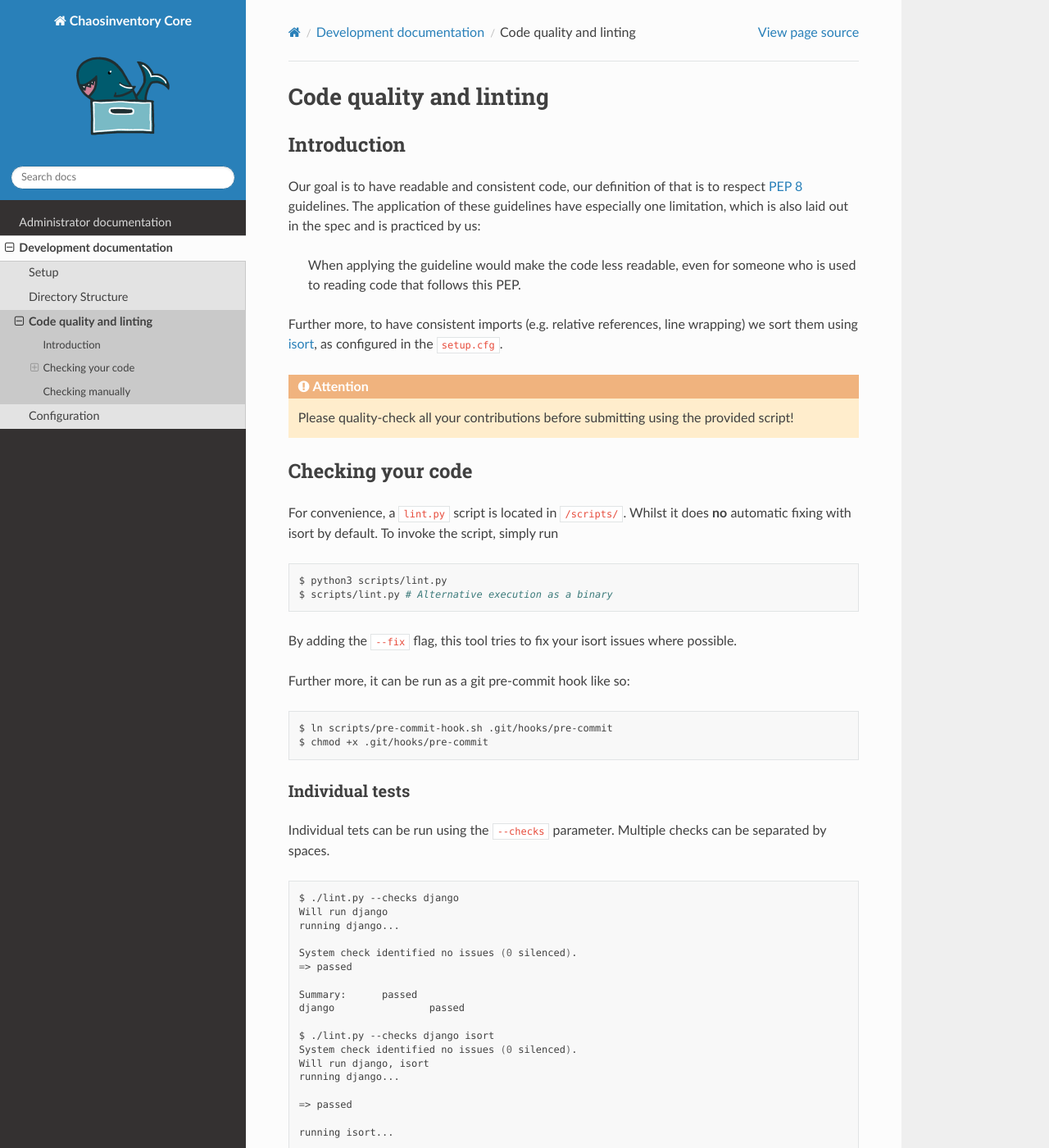
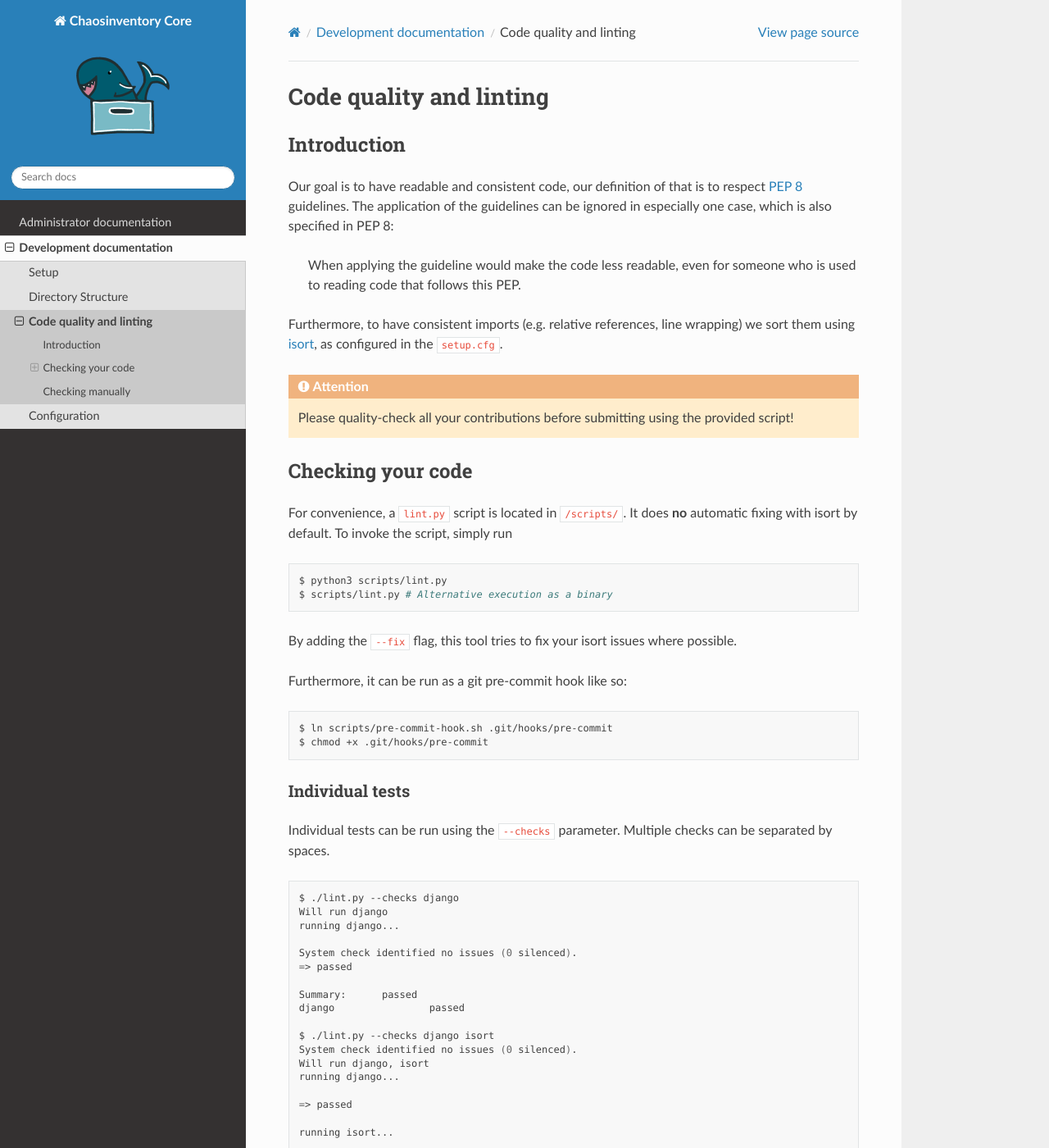
Before and after one commit to chaosinventory/chaosinventory, a Sphinx documentation site: the page built from doc/dev/linting.rst, in a window 1280 px wide and 1400 px high. Shown: the whole window at 82% size. Built offline with Sphinx 7.4.7 and the Read the Docs theme 2.0.0, drawn with Linux system fonts in a browser that asks for light colours; some of the changed text lies outside the part shown.

Commit message:
Some text improvements in linting documentation

```diff
--- a/doc/dev/linting.rst
+++ b/doc/dev/linting.rst
@@ -7,13 +7,12 @@ Introduction
 ------------
 
 Our goal is to have readable and consistent code, our definition of that
-is to respect `PEP 8`_ guidelines. The application of these guidelines
-have especially one limitation, which is also laid out in the spec and
-is practiced by us:
+is to respect `PEP 8`_ guidelines. The application of the guidelines can
+be ignored in especially one case, which is also specified in PEP 8:
 
    When applying the guideline would make the code less readable, even for someone who is used to reading code that follows this PEP.
 
-Further more, to have consistent imports (e.g. relative references, line
+Furthermore, to have consistent imports (e.g. relative references, line
 wrapping) we sort them using `isort`_, as configured in the :code:`setup.cfg`.
 
 .. attention::
@@ -23,7 +22,7 @@ Checking your code
 ------------------
 
 For convenience, a :code:`lint.py` script is located in :code:`/scripts/`.
-Whilst it does **no** automatic fixing with isort by default. To invoke
+It does **no** automatic fixing with isort by default. To invoke
 the script, simply run
 
 .. code:: bash
@@ -35,7 +34,7 @@ the script, simply run
 By adding the :code:`--fix` flag, this tool tries to fix your isort
 issues where possible.
 
-Further more, it can be run as a git pre-commit hook like so:
+Furthermore, it can be run as a git pre-commit hook like so:
 
 .. code:: bash
 
@@ -46,7 +45,7 @@ Further more, it can be run as a git pre-commit hook like so:
 Individual tests
 ________________
 
-Individual tets can be run using the :code:`--checks` parameter. Multiple
+Individual tests can be run using the :code:`--checks` parameter. Multiple
 checks can be separated by spaces.
 
 .. code-block:: bash
@@ -108,7 +107,7 @@ flake8 can also fix it up for you:
    If you just want to have it fixed without approval of every change,
    leave out the :code:`--interactive`
 
-These tools are also used in our ci, checking every commit and PR for
+These tools are also used in our CI, checking every commit and PR for
 conformity.
 
 .. _PEP 8: https://legacy.python.org/dev/peps/pep-0008/
```
